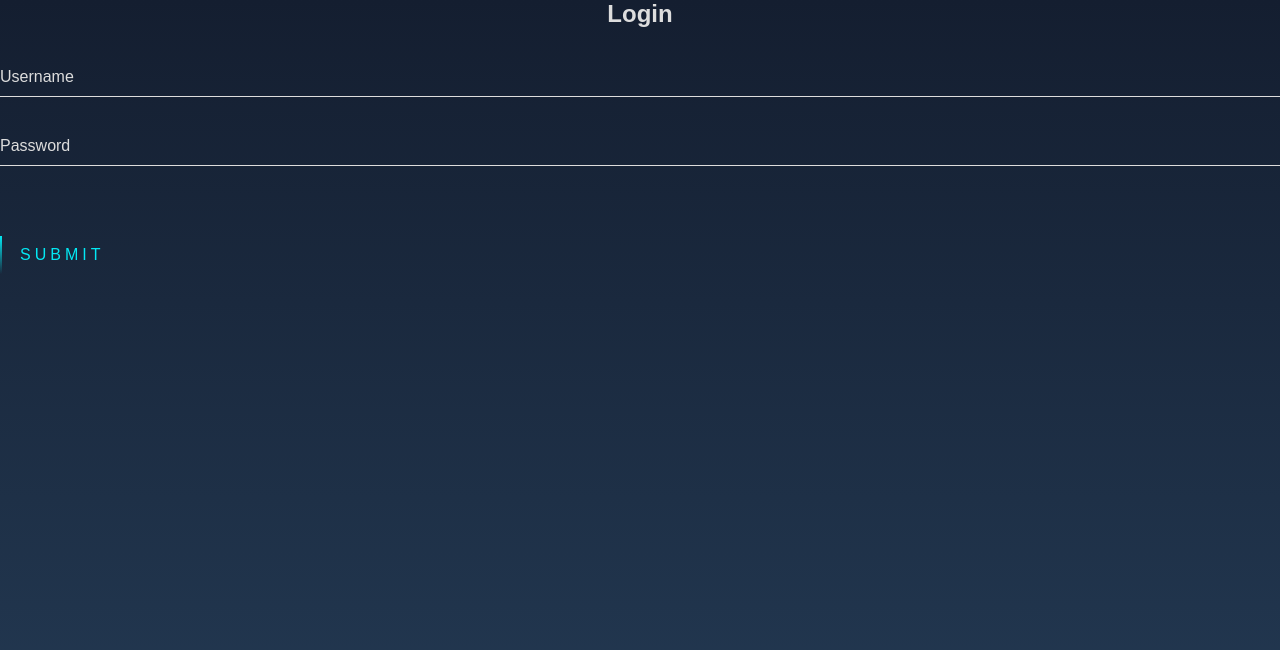
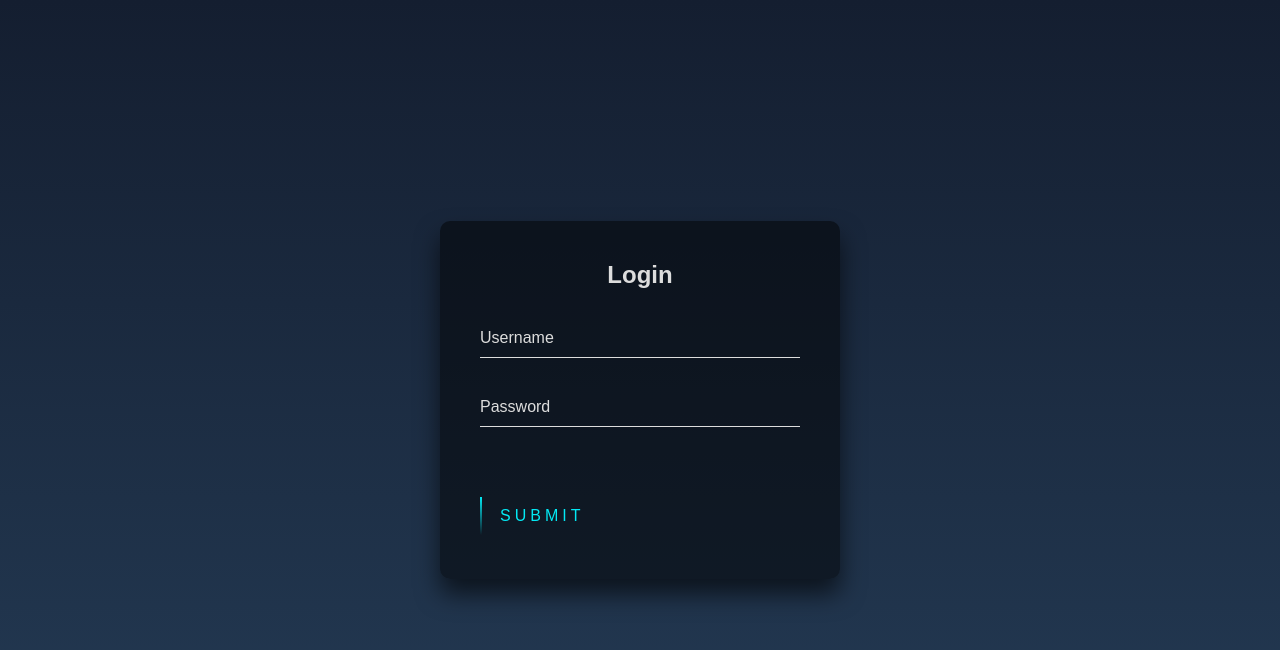
Before and after one commit to Sheeshpalkotwat/scss, a plain HTML site: page index.html in a window 1280 px wide. Drawn offline with Linux system fonts and the light colour scheme.

Commit message:
class changes

```diff
--- a/css/style.css
+++ b/css/style.css
@@ -9,7 +9,7 @@ body {
   background: linear-gradient(#141e30, #243b55);
 }
 
-.s {
+.login-box {
   position: absolute;
   top: 50%;
   left: 50%;
```
Also changed, not shown: index.html (+1 -1 lines).
